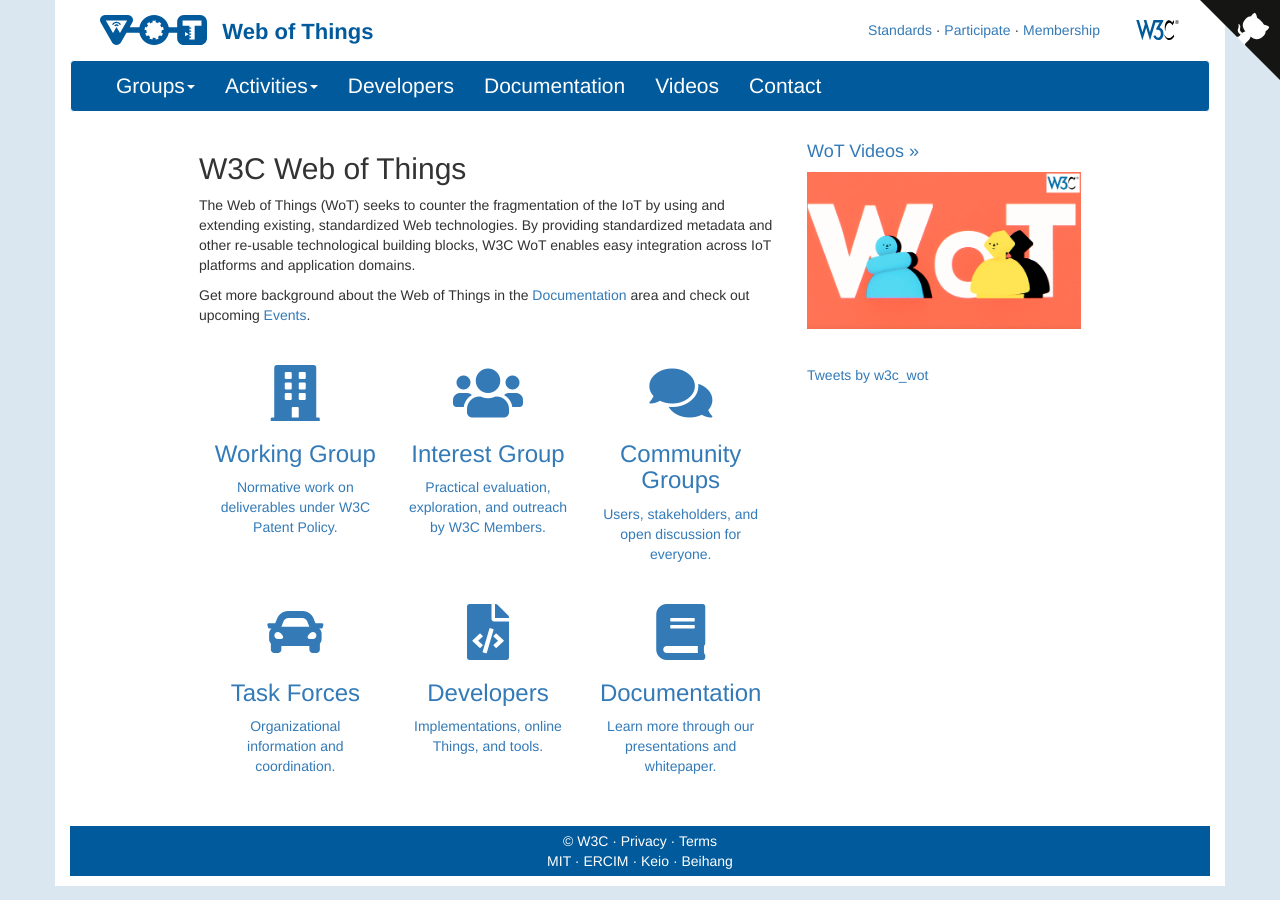
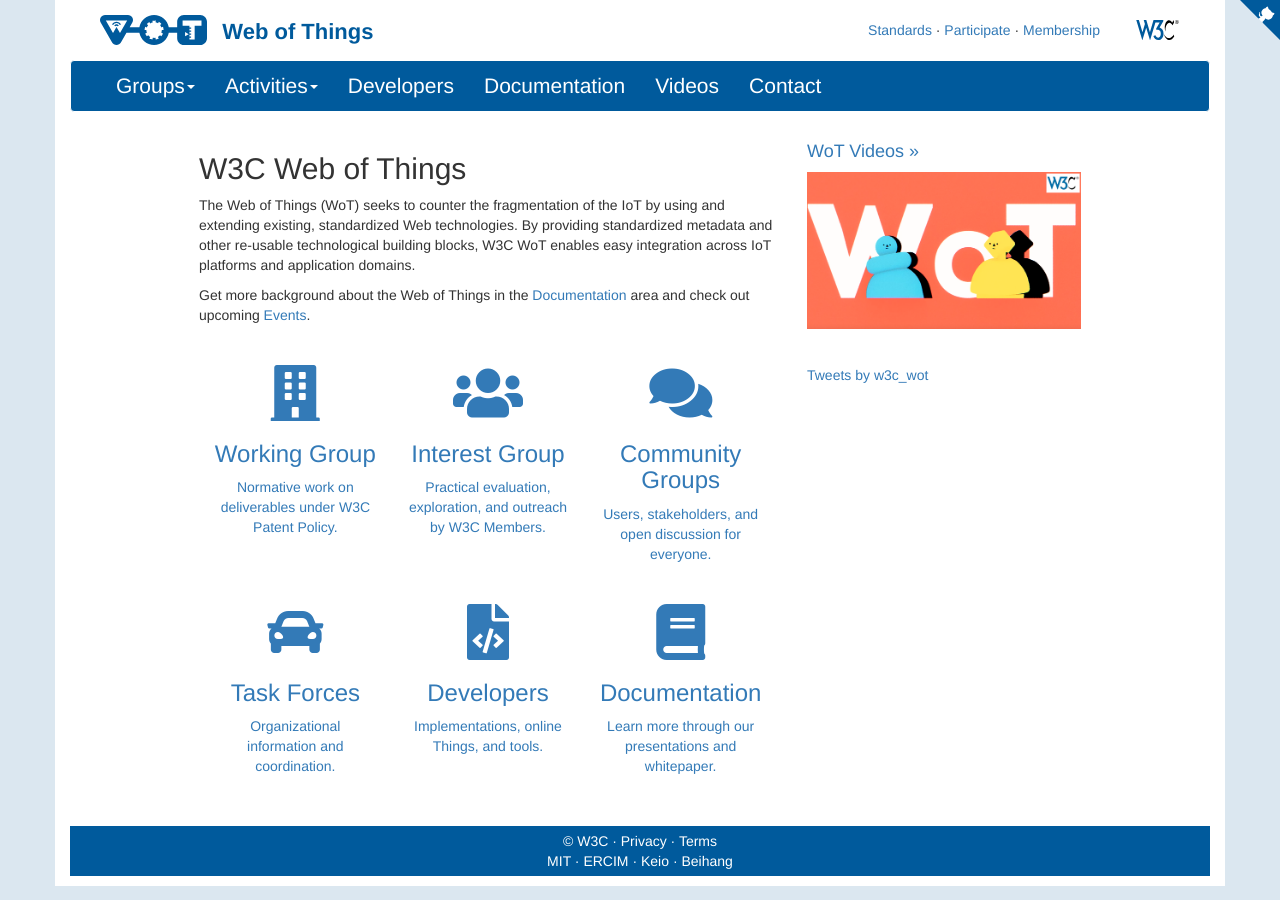
Before and after one commit to w3c/wot-marketing, a Jekyll site: the page built from docs/index.html, in a window 1280 px wide. Built offline with Jekyll 4.4.1, drawn with Linux system fonts in a browser that asks for light colours; nearby versions of some CDN libraries; comment, search, counter and statistics services are not loaded.

Commit message:
change edit button color and responsive

```diff
--- a/docs/_layouts/default.html
+++ b/docs/_layouts/default.html
@@ -29,8 +29,8 @@
 
   <body>
 	  <!-- GitHub corner -->
-	<a href="https://www.github.com/{{ site.github_username }}/{{ site.git_repo }}/blob/master/docs/{{ page.path }}" class="github-corner" aria-label="View source on GitHub"><svg width="80" height="80"
-			viewBox="0 0 250 250" style="fill:#151513; color:#fff; position: absolute; top: 0; border: 0; right: 0;"
+	<a href="https://www.github.com/{{ site.github_username }}/{{ site.git_repo }}/blob/master/docs/{{ page.path }}" class="github-corner" aria-label="View source on GitHub" id="#edit-button"><svg width="40" height="40"
+			viewBox="0 0 250 250" style="fill:#005A9C; color:#fff; position: absolute; top: 0; border: 0; right: 0;"
 			aria-hidden="true">
 			<path d="M0,0 L115,115 L130,115 L142,142 L250,250 L250,0 Z"></path>
 			<path
@@ -69,7 +69,16 @@
 			}
 
 			.github-corner .octo-arm {
-				animation: octocat-wave 560ms ease-in-out
+				animation: octocat-wave 560ms ease-in-out;
+
+			}
+
+
+		}
+
+		@media screen and (max-width: 750px) {
+			.github-corner{
+				visibility: hidden;
 			}
 		}
 	</style>
```
